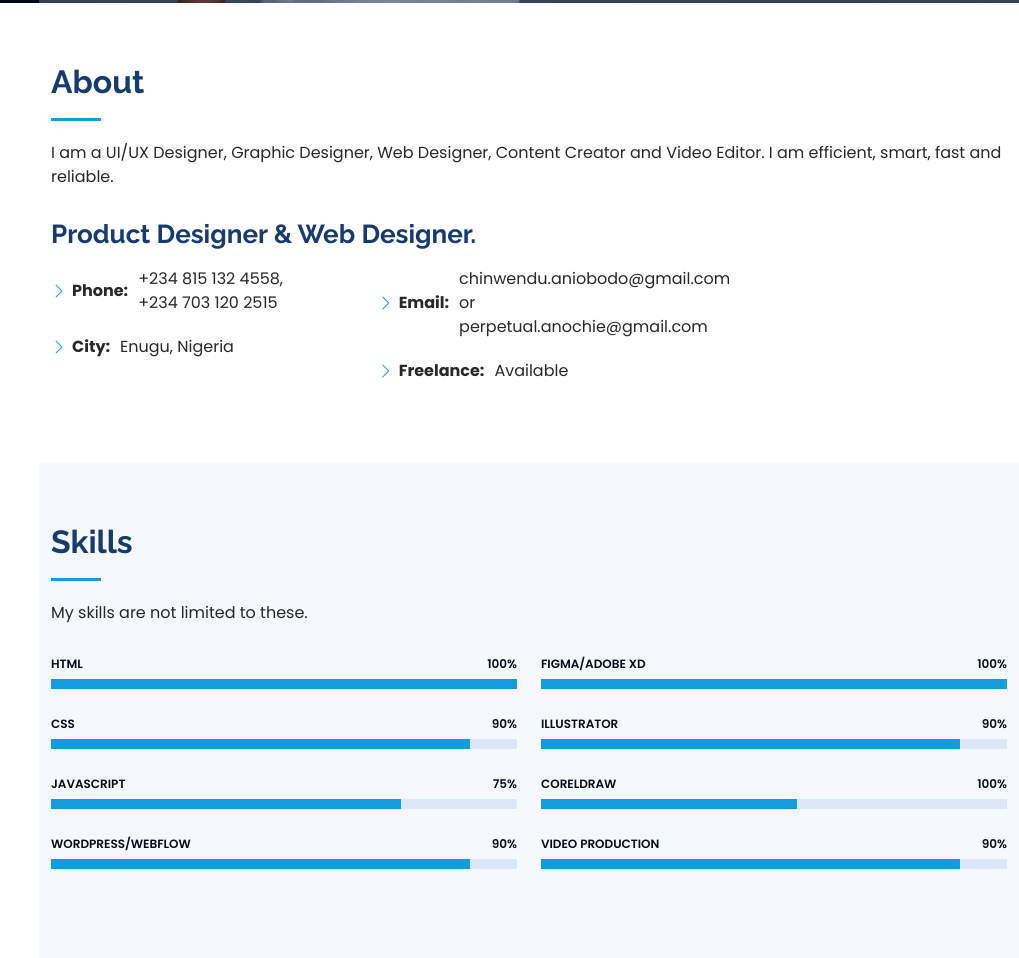
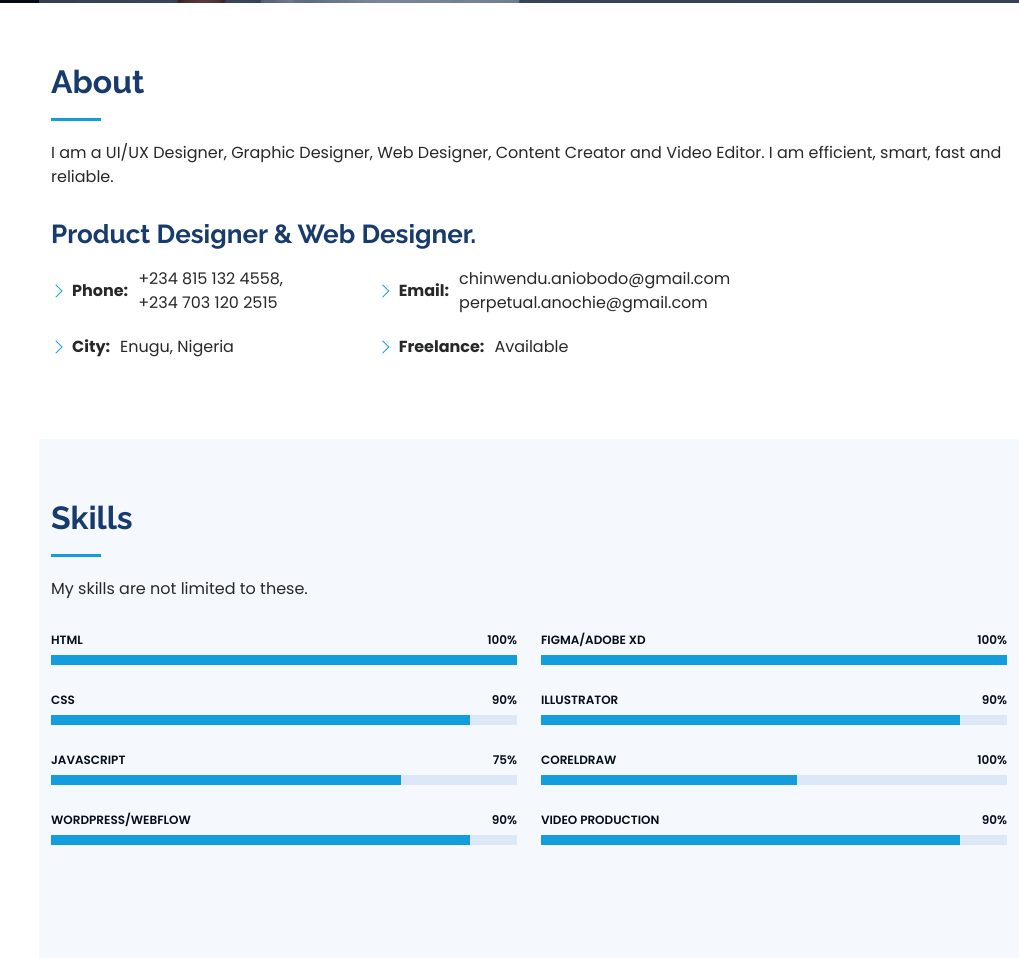
Before and after one commit to Bear-nana/chinwendu, a plain HTML site: page index.html in a window 1280 px wide. Shown: the part 797-1755 px from the top of the page, without its empty margins (261-1280 px from the left). Drawn offline with Linux system fonts and the light colour scheme.

Commit message:
Update index.html
Update

```diff
--- a/index.html
+++ b/index.html
@@ -124,7 +124,7 @@
               </div>
               <div class="col-lg-6">
                 <ul>
-                  <li><i class="bi bi-chevron-right"></i> <strong>Email:</strong> <span>chinwendu.aniobodo@gmail.com or <br> perpetual.anochie@gmail.com</span></li>
+                  <li><i class="bi bi-chevron-right"></i> <strong>Email:</strong> <span>chinwendu.aniobodo@gmail.com <br>perpetual.anochie@gmail.com</span></li>
                   <li><i class="bi bi-chevron-right"></i> <strong>Freelance:</strong> <span>Available</span></li>
                 </ul>
               </div>
@@ -699,8 +699,8 @@
               <div class="email">
                 <i class="bi bi-envelope"></i>
                 <h4>Email:</h4>
-                <p>chinwendu.aniobodo@gmail.com</p>
-                <p>perpetual.anochie@gmail.com</p>
+                <p>chinwendu.aniobodo@gmail.com
+                <br>perpetual.anochie@gmail.com</p>
               </div>
 
               <div class="phone">
```
